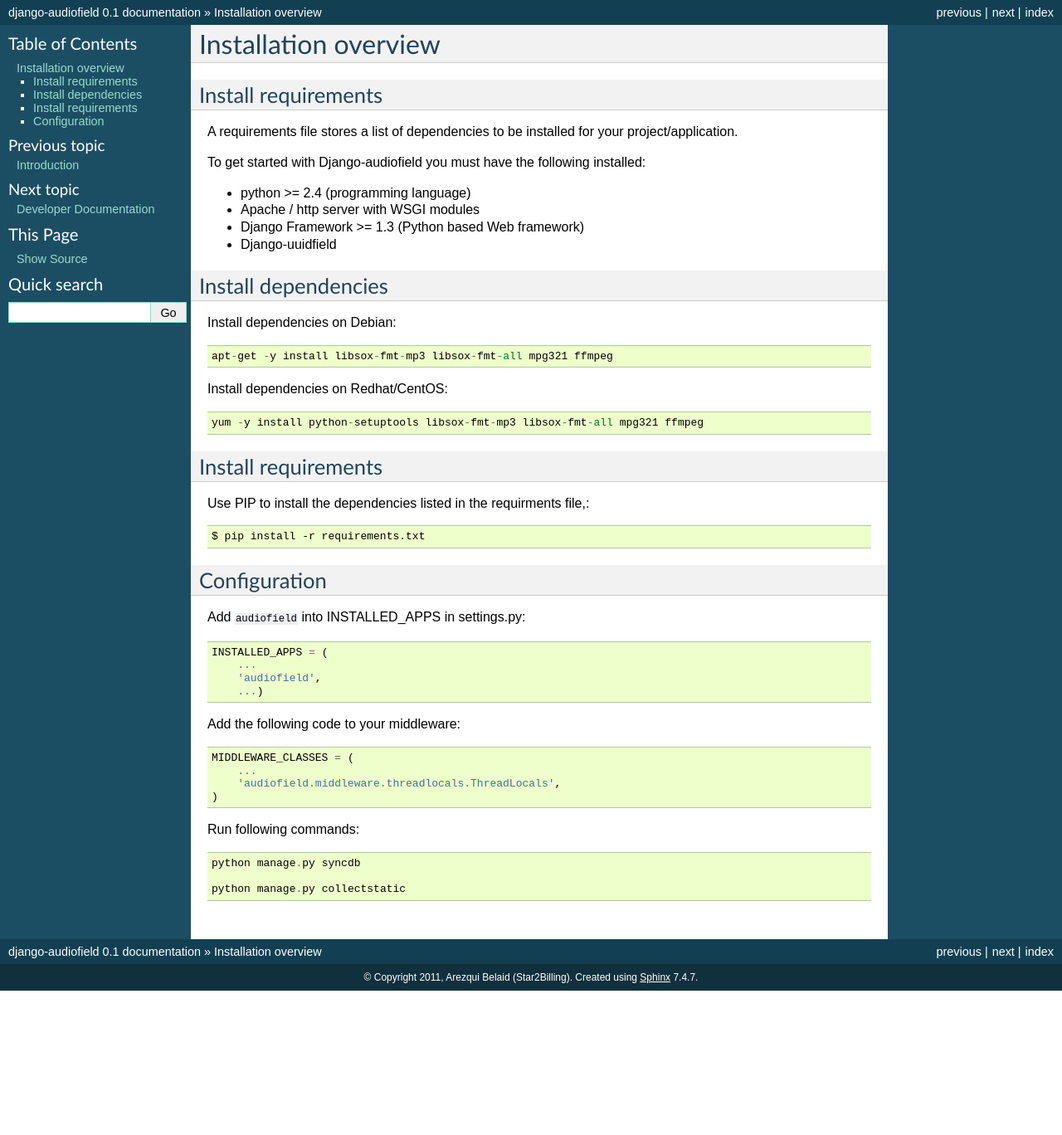
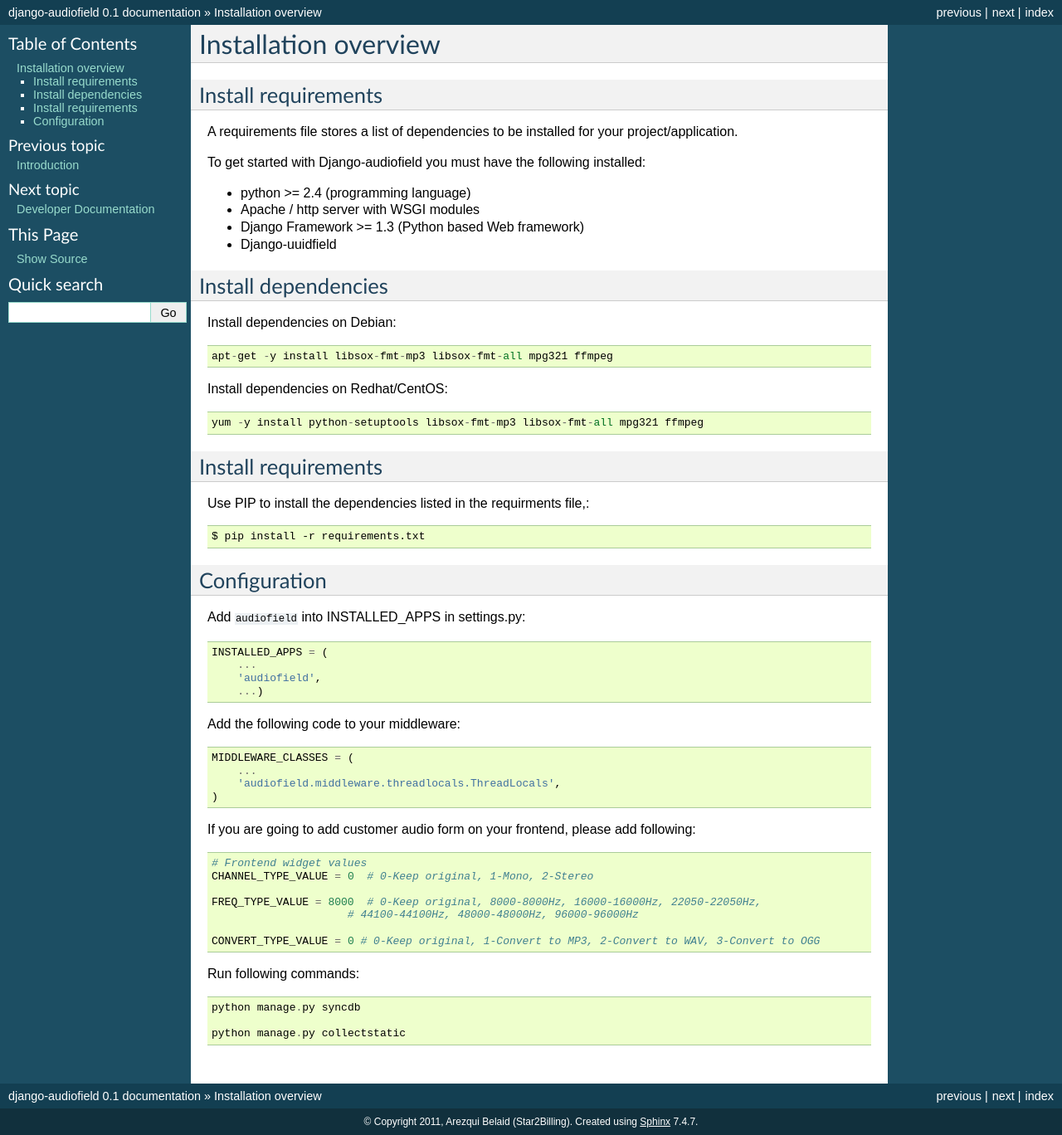
Before and after one commit to fancy517/django-audiofield, a Sphinx documentation site: the page built from docs/source/installation-overview.rst, in a window 1280 px wide. Shown: the whole page at 83% size. Built offline with Sphinx 7.4.7, drawn with Linux system fonts in a browser that asks for light colours; before the commit the page ends 1194 px from its top, so only the background shows below that.

Commit message:
updated doc

```diff
--- a/docs/source/installation-overview.rst
+++ b/docs/source/installation-overview.rst
@@ -63,6 +63,16 @@
         'audiofield.middleware.threadlocals.ThreadLocals',
     )
 
+If you are going to add customer audio form on your frontend, please add following::
+
+    # Frontend widget values
+    CHANNEL_TYPE_VALUE = 0  # 0-Keep original, 1-Mono, 2-Stereo
+
+    FREQ_TYPE_VALUE = 8000  # 0-Keep original, 8000-8000Hz, 16000-16000Hz, 22050-22050Hz,
+                         # 44100-44100Hz, 48000-48000Hz, 96000-96000Hz
+
+    CONVERT_TYPE_VALUE = 0 # 0-Keep original, 1-Convert to MP3, 2-Convert to WAV, 3-Convert to OGG
+
 Run following commands::
 
     python manage.py syncdb
```
Also changed, not shown: README.rst (+8 -0 lines).
